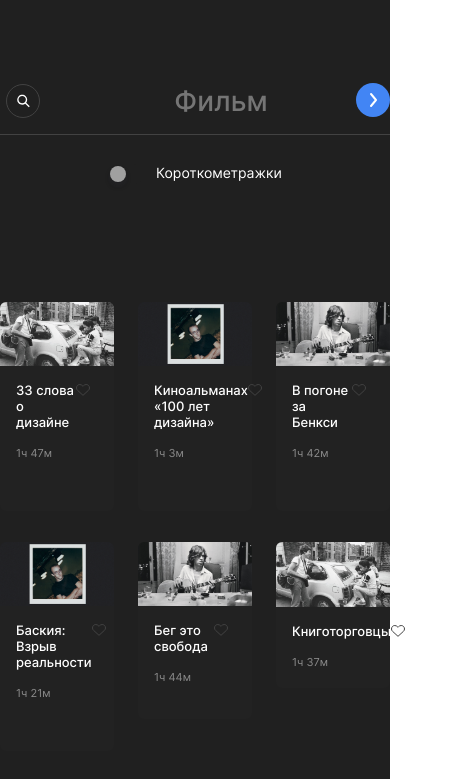
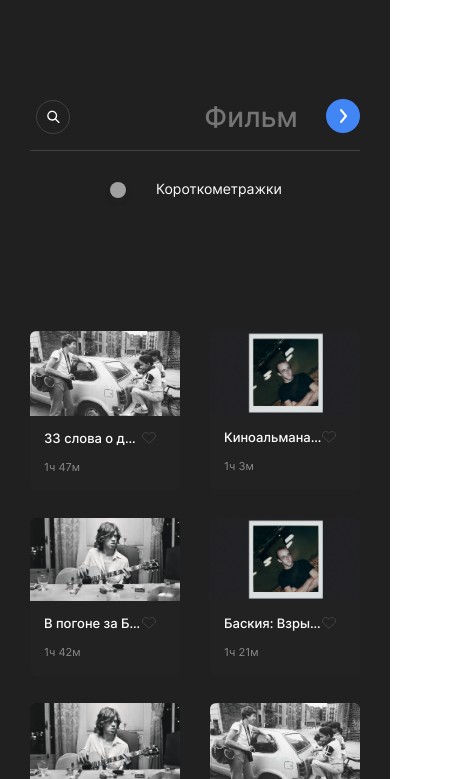
Before and after one commit to makafonov/movies-explorer-frontend, a React app: page /movies in a window 390 px wide. Shown: the part 59-838 px from the top of the page, 472 px wide, since content can reach past the window. Built offline with nearby package versions, Linux system fonts and the light colour scheme.

Commit message:
Адаптив 768 Movies

```diff
--- a/src/components/Movies/Movies.css
+++ b/src/components/Movies/Movies.css
@@ -3,7 +3,13 @@
 }
 
 .movies__container {
-  width: 100%;
-  max-width: 1140px;
+  max-width: calc(1280px - 2 * 70px);
+  padding: 0 70px;
   margin: 0 auto;
 }
+
+@media screen and (max-width: 768px) {
+  .movies__container {
+    padding: 0 30px;
+  }
+}
--- a/src/components/MoviesCard/MoviesCard.css
+++ b/src/components/MoviesCard/MoviesCard.css
@@ -25,6 +25,7 @@
 }
 
 .movies-card__title {
+  overflow: hidden;
   padding: 0;
   margin: 0;
   color: #fff;
@@ -33,6 +34,8 @@
   font-weight: 500;
   grid-area: title;
   line-height: calc(16 / 13);
+  text-overflow: ellipsis;
+  white-space: nowrap;
 }
 
 .movies-card__duration {
@@ -65,3 +68,10 @@
 .movies-card__container:hover .movies-card__button_type_delete {
   display: block;
 }
+
+@media screen and (max-width: 768px) {
+  .movies-card__container {
+    padding: 14px 24px 14px 14px;
+    row-gap: 15px;
+  }
+}
--- a/src/components/MoviesCardList/MoviesCardList.css
+++ b/src/components/MoviesCardList/MoviesCardList.css
@@ -30,3 +30,15 @@
   font-weight: 500;
   line-height: calc(15 / 12);
 }
+
+@media screen and (max-width: 768px) {
+  .movies-card-list {
+    padding-bottom: 95px;
+  }
+
+  .movies-card-list__container {
+    margin-bottom: 74px;
+    gap: 27px 30px;
+    grid-template-columns: repeat(2, 1fr);
+  }
+}
--- a/src/components/SavedMovies/SavedMovies.css
+++ b/src/components/SavedMovies/SavedMovies.css
@@ -3,7 +3,13 @@
 }
 
 .movies__container {
-  width: 100%;
-  max-width: 1140px;
+  max-width: calc(1280px - 2 * 70px);
+  padding: 0 70px;
   margin: 0 auto;
 }
+
+@media screen and (max-width: 768px) {
+  .movies__container {
+    padding: 0 30px;
+  }
+}
--- a/src/components/SearchForm/SearchForm.css
+++ b/src/components/SearchForm/SearchForm.css
@@ -81,3 +81,13 @@
   background: #3ddc84;
   transform: translateX(16px);
 }
+
+@media screen and (max-width: 768px) {
+  .search-form__field {
+    padding-top: 84px;
+  }
+
+  .search-form__checkbox-container {
+    margin-bottom: 131px;
+  }
+}
```
